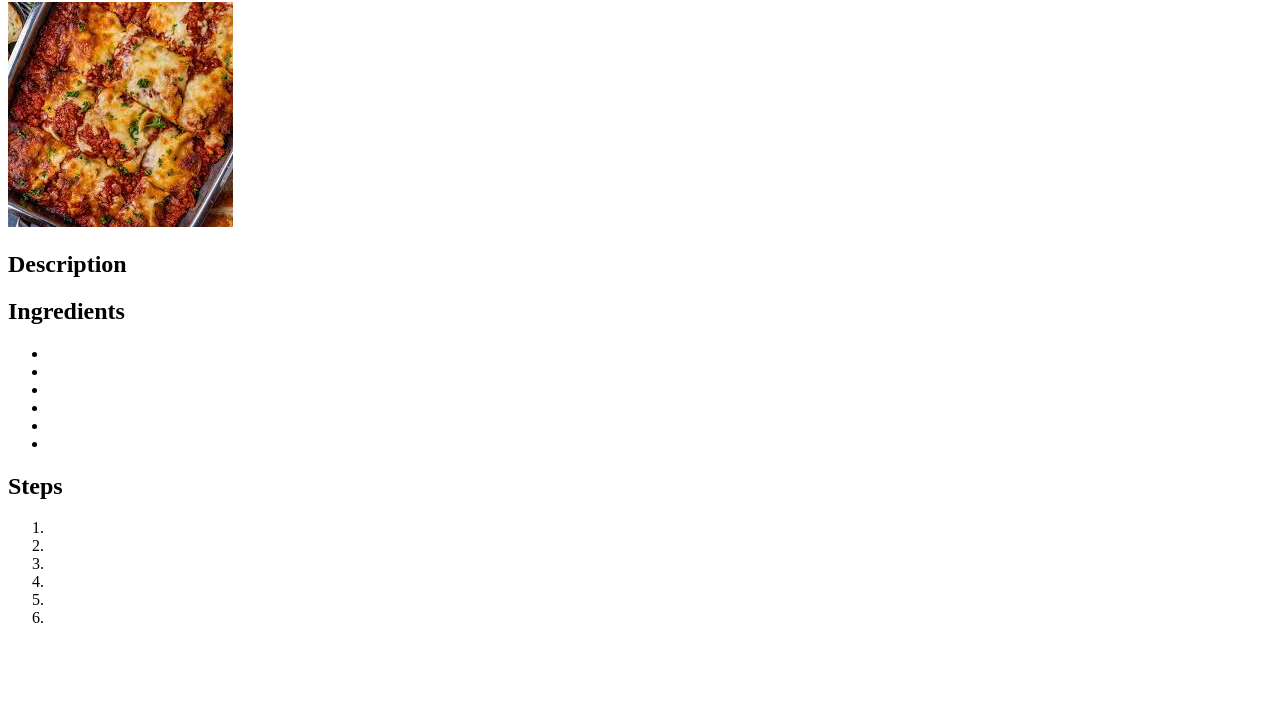
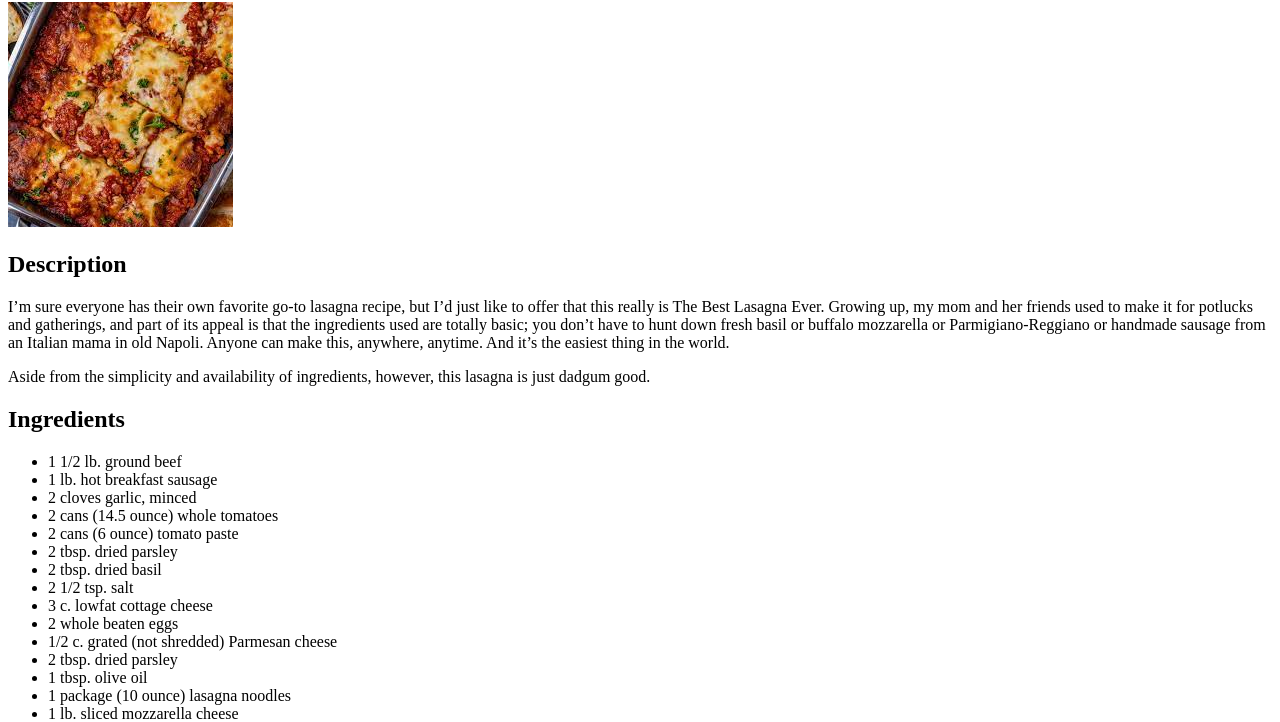
Before and after one commit to Egarcon/odin-recipes, a plain HTML site: page recipes/lasagna.html in a window 1280 px wide. Shown: the part 78-800 px from the top of the page. Drawn offline with Linux system fonts and the light colour scheme.

Commit message:
Adding description and steps for all recipes

```diff
--- a/recipes/lasagna.html
+++ b/recipes/lasagna.html
@@ -10,23 +10,52 @@
     <h1>Lasagna</h1>
     <img src="../images/lasagna.jpeg" alt="Lasagna">
     <h2>Description</h2>
-    <p></p>
-    <p></p>
+    <p>I’m sure everyone has their own favorite go-to lasagna recipe, but I’d just like to offer that this really is The Best Lasagna Ever. Growing up, my mom and her friends used to make it for potlucks and gatherings, and part of its appeal is that the ingredients used are totally basic; you don’t have to hunt down fresh basil or buffalo mozzarella or Parmigiano-Reggiano or handmade sausage from an Italian mama in old Napoli. Anyone can make this, anywhere, anytime. And it’s the easiest thing in the world.</p>
+    <p>Aside from the simplicity and availability of ingredients, however, this lasagna is just dadgum good.</p>
     <h2>Ingredients</h2>
-    <ul><li></li>
-    <li></li>
-    <li></li>
-    <li></li>
-    <li></li>
-    <li></li></ul>
+    <ul><li>1 1/2 lb. ground beef
+       </li>
+    <li> 1 lb. hot breakfast sausage
+      </li>
+    <li>  2 cloves garlic, minced
+        </li>
+    <li>2 cans (14.5 ounce) whole tomatoes
+        </li>
+    <li>2 cans (6 ounce) tomato paste
+       </li>
+    <li> 2 tbsp. dried parsley
+        </li>
+    <li>2 tbsp. dried basil
+       </li>
+    <li> 2 1/2 tsp. salt
+        </li>
+    <li>3 c. lowfat cottage cheese
+        </li>
+    <li>2 whole beaten eggs
+       </li>
+    <li> 1/2 c. grated (not shredded) Parmesan cheese
+        </li>
+    <li>2 tbsp. dried parsley
+        </li>
+    <li>1 tbsp. olive oil
+        </li>
+    <li>1 package (10 ounce) lasagna noodles
+       </li>
+    <li> 1 lb. sliced mozzarella cheese
+    </li></ul>
 
     <h2>Steps</h2>
-    <ol><li></li>
-    <li></li>
-    <li></li>
-    <li></li>
-    <li></li>
-    <li></li></ol>
+    <ol><li>1Bring a large pot of water to a boil.
+        </li>
+    <li>2Meanwhile, in a large skillet or saucepan, combine ground beef, sausage, and garlic. Cook over medium-high heat until browned. Drain half the fat; less if you’re feeling naughty. Add tomatoes, tomato paste, 2 tablespoons parsley, basil and 1 teaspoon salt. After adding the tomatoes, the sauce mixture should simmer for 45 minutes while you are working on the other steps.
+        3In a medium bowl, mix cottage cheese, beaten eggs, grated Parmesan, 2 more tablespoons parsley, and 1 more teaspoon salt. Stir together well. Set aside. Add 1/2 teaspoon salt and the olive oil to the boiling water, then cook the lasagna noodles until “al dente” (not overly cooked). Drain.</li>
+    <li>
+        4To assemble: Arrange 4 cooked lasagna noodles in the bottom of a baking pan, overlapping if necessary. Spoon half the cottage cheese mixture over the noodles. Spread evenly. Cover cottage cheese with a layer of mozzarella cheese. Spoon a little less than half the meat/sauce mixture over the top. Repeat, ending with meat/sauce mixture. Sprinkle top generously with extra Parmesan.</li>
+    <li>
+        5Either freeze, refrigerate for up to two days, or bake immediately: 350-degree oven for 20 to 30 minutes, or until top is hot and bubbly.
+        </li>
+    </ol>
+    <li><a href="../index.html">Go to Home page</a></li>
 
 </body>
 </html>
```
Also changed, not shown: index.html (+1 -1 lines), recipes/akasan.html (+35 -14 lines), recipes/pen-patat.html (+1 -0 lines), recipes/tchaka.html (+1 -0 lines).
